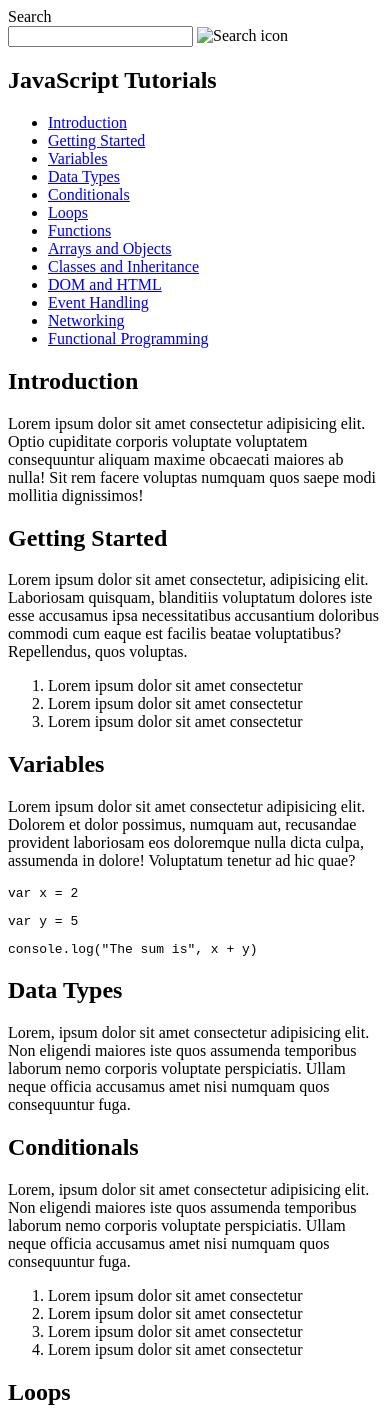
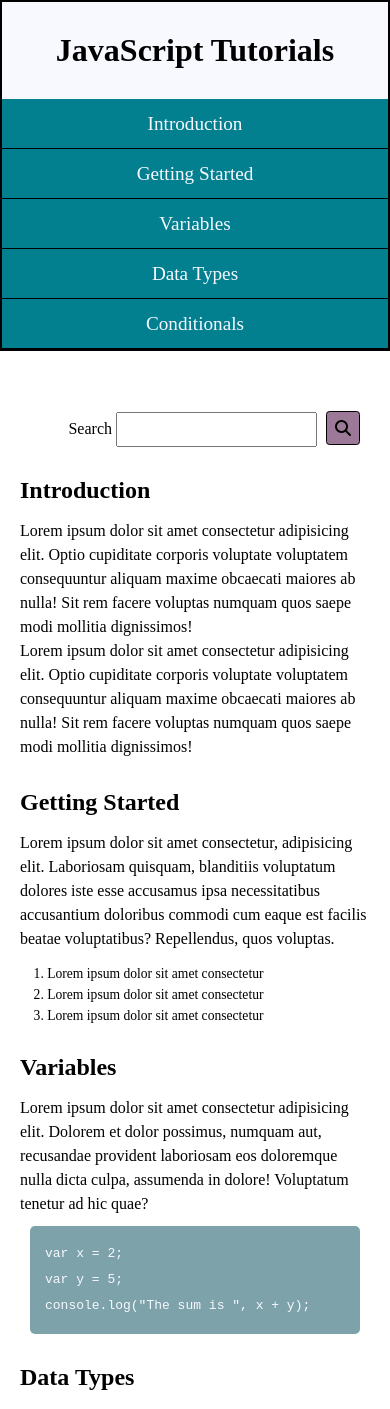
Before and after one commit to EstherOA/turbo-journey, a plain HTML site: page index.html in a window 390 px wide. Shown: the top 1409 px of the page. Drawn offline with Linux system fonts and the light colour scheme.

Commit message:
added all the styles for mobile and desktop

```diff
--- a/index.html
+++ b/index.html
@@ -5,20 +5,13 @@
         <meta charset="UTF-8">
         <meta name="viewport" content="width=device-width, initial-scale=1.0">
         <meta http-equiv="X-UA-Compatible" content="ie=edge">
+        <script src="https://kit.fontawesome.com/7befb7aa64.js" crossorigin="anonymous"></script>
         <link rel="stylesheet" href="/styles.css">
     </head>
     <body>
-        <div class="top-navbar">
-            <label> Search
-                <div id="search-container">
-                    <input type="text" name="search" id="search"/>
-                    <img src="" alt="Search icon" width="50px" height="50px"/>
-                </div>
-            </label>
-        </div>
         <nav id="navbar">
             <header>
-                <h1>JavaScript Tutorials</h1>
+                JavaScript Tutorials
             </header>
             <ul>
                 <li><a href="#Introduction" class="nav-link">Introduction</a></li>
@@ -37,16 +30,25 @@
             </ul>
         </nav>
         <main id="main-doc">
+        <div class="top-navbar">
+            <label for="search"> Search
+                    <input type="text" name="search" id="search"/>
+                    <i class="fa-solid fa-magnifying-glass"></i>
+                </div>
+            </label>
+        </div>
             <section class="main-section" id="Introduction">
                 <header>
-                    <h2>Introduction</h2>
+                    Introduction
                 </header>
                 <p>Lorem ipsum dolor sit amet consectetur
                     adipisicing elit. Optio cupiditate corporis voluptate voluptatem consequuntur aliquam maxime obcaecati maiores ab nulla! Sit rem facere voluptas numquam quos saepe modi mollitia dignissimos!</p>
-            </section>
+                <p>Lorem ipsum dolor sit amet consectetur
+                    adipisicing elit. Optio cupiditate corporis voluptate voluptatem consequuntur aliquam maxime obcaecati maiores ab nulla! Sit rem facere voluptas numquam quos saepe modi mollitia dignissimos!</p>
+                </section>
             <section class="main-section" id="Getting_Started">
                 <header>
-                    <h2>Getting Started</h2>
+                    Getting Started
                 </header>
                 <p>Lorem ipsum dolor sit amet consectetur, adipisicing elit. Laboriosam quisquam, blanditiis voluptatum dolores iste esse accusamus ipsa necessitatibus accusantium doloribus commodi cum eaque est facilis beatae voluptatibus? Repellendus, quos voluptas.</p>
                 <ol>
@@ -57,24 +59,24 @@
             </section>
             <section class="main-section" id="Variables">
                 <header>
-                    <h2>Variables</h2>
+                    Variables
                 </header>
                 <p>Lorem ipsum dolor sit amet consectetur adipisicing elit. Dolorem et dolor possimus, numquam aut, recusandae provident laboriosam eos doloremque nulla dicta culpa, assumenda in dolore! Voluptatum tenetur ad hic quae?</p>
                 <code>
-                    <p>var x = 2</p>
-                    <p>var y = 5</p>
-                    <p>console.log("The sum is", x + y)</p>
+                    var x = 2;<br>
+                    var y = 5;<br>
+                    console.log("The sum is ", x + y);
                 </code>
             </section>
             <section class="main-section" id="Data_Types">
                 <header>
-                    <h2>Data Types</h2>
+                    Data Types
                 </header>
                 <p>Lorem, ipsum dolor sit amet consectetur adipisicing elit. Non eligendi maiores iste quos assumenda temporibus laborum nemo corporis voluptate perspiciatis. Ullam neque officia accusamus amet nisi numquam quos consequuntur fuga.</p>
             </section>
             <section class="main-section" id="Conditionals">
                 <header>
-                    <h2>Conditionals</h2>
+                    Conditionals
                 </header>
                 <p>Lorem, ipsum dolor sit amet consectetur adipisicing elit. Non eligendi maiores iste quos assumenda temporibus laborum nemo corporis voluptate perspiciatis. Ullam neque officia accusamus amet nisi numquam quos consequuntur fuga.</p>
                 <ol>
@@ -86,58 +88,58 @@
             </section>
             <section class="main-section" id="Loops">
                 <header>
-                    <h2>Loops</h2>
+                    Loops
                 </header>
                 <p>Lorem, ipsum dolor sit amet consectetur adipisicing elit. Non eligendi maiores iste quos assumenda temporibus laborum nemo corporis voluptate perspiciatis. Ullam neque officia accusamus amet nisi numquam quos consequuntur fuga.</p>
                 <code>
-                    <p>var x = 2</p>
-                    <p>var y = 5</p>
-                    <p>console.log("The sum is", x + y)</p>
+                    var x = 2;<br>
+                    var y = 5;<br>
+                    console.log("The sum is ", x + y);
                 </code>
             </section>
             <section class="main-section" id="Functions">
                 <header>
-                    <h2>Functions</h2>
+                    Functions
                 </header>
                 <p>Lorem, ipsum dolor sit amet consectetur adipisicing elit. Non eligendi maiores iste quos assumenda temporibus laborum nemo corporis voluptate perspiciatis. Ullam neque officia accusamus amet nisi numquam quos consequuntur fuga.</p>
                 <code>
-                    <p>var x = 2</p>
-                    <p>var y = 5</p>
-                    <p>console.log("The sum is", x + y)</p>
+                    var x = 2;<br>
+                    var y = 5;<br>
+                    console.log("The sum is ", x + y);
                 </code>
             </section>
             <section class="main-section" id="Arrays_and_Objects">
                 <header>
-                    <h2>Arrays and Objects</h2>
+                    Arrays and Objects
                 </header>
                 <p>Lorem, ipsum dolor sit amet consectetur adipisicing elit. Non eligendi maiores iste quos assumenda temporibus laborum nemo corporis voluptate perspiciatis. Ullam neque officia accusamus amet nisi numquam quos consequuntur fuga.</p>
             </section>
             <section class="main-section" id="Classes_and_Inheritance">
                 <header>
-                    <h2>Classes and Inheritance</h2>
+                    Classes and Inheritance
                 </header>
                 <p>Lorem, ipsum dolor sit amet consectetur adipisicing elit. Non eligendi maiores iste quos assumenda temporibus laborum nemo corporis voluptate perspiciatis. Ullam neque officia accusamus amet nisi numquam quos consequuntur fuga.</p>
                 <code>
-                    <p>var x = 2</p>
-                    <p>var y = 5</p>
-                    <p>console.log("The sum is", x + y)</p>
+                    var x = 2;<br>
+                    var y = 5;<br>
+                    console.log("The sum is ", x + y);
                 </code>
             </section>
             <section class="main-section" id="DOM_and_HTML">
                 <header>
-                    <h2>DOM and HTML</h2>
+                    DOM and HTML
                 </header>
                 <p>Lorem, ipsum dolor sit amet consectetur adipisicing elit. Non eligendi maiores iste quos assumenda temporibus laborum nemo corporis voluptate perspiciatis. Ullam neque officia accusamus amet nisi numquam quos consequuntur fuga.</p>
             </section>
             <section class="main-section" id="Event_Handling">
                 <header>
-                    <h2>Event Handling</h2>
+                    Event Handling
                 </header>
                 <p>Lorem, ipsum dolor sit amet consectetur adipisicing elit. Non eligendi maiores iste quos assumenda temporibus laborum nemo corporis voluptate perspiciatis. Ullam neque officia accusamus amet nisi numquam quos consequuntur fuga.</p>
             </section>
             <section class="main-section" id="Networking">
                 <header>
-                    <h2>Networking</h2>
+                    Networking
                 </header>
                 <p>Lorem, ipsum dolor sit amet consectetur adipisicing elit. Non eligendi maiores iste quos assumenda temporibus laborum nemo corporis voluptate perspiciatis. Ullam neque officia accusamus amet nisi numquam quos consequuntur fuga.</p>
                 <ol>
@@ -147,22 +149,25 @@
             </section>
             <section class="main-section" id="Functional_Programming">
                 <header>
-                    <h2>Functional Programming</h2>
+                    Functional Programming
                 </header>
                 <p>Lorem, ipsum dolor sit amet consectetur adipisicing elit. Non eligendi maiores iste quos assumenda temporibus laborum nemo corporis voluptate perspiciatis. Ullam neque officia accusamus amet nisi numquam quos consequuntur fuga.</p>
                 <code>
-                    <p>var x = 2</p>
-                    <p>var y = 5</p>
-                    <p>console.log("The sum is", x + y)</p>
+                    var x = 2;<br>
+                    var y = 5;<br>
+                    console.log("The sum is ", x + y);
                 </code>
             </section>
-            <div>
-                <a href="#">Previous</a>
-                <a href="#">Next</a>
+            <div id="bottom-pagenav">
+                <span>&lt;&nbsp;<a href="#">Previous</a></span>
+            <span><a href="#">Next</a>&nbsp;&gt;</span>
             </div>
         </main>
         <footer>
+            <div id="logo-container">
 
+            </div>
+            <p>&copy; Copyright 2022 seren.dipite</p>
         </footer>
     </body>
 </html>
--- a/styles.css
+++ b/styles.css
@@ -0,0 +1,149 @@
+* {
+    box-sizing: border-box;
+    margin: 0;
+    padding: 0;
+}
+
+.top-navbar {
+    padding: 30px 10px;
+    display: flex;
+    flex-direction: row;
+    align-items: center;
+    justify-content: flex-end;
+}
+
+.top-navbar i {
+    border: 1px solid black;
+    background-color: #9C7A97;
+    padding: 8px;
+    border-radius: 10%;
+    margin-left: 5px;
+}
+
+.top-navbar input {
+    height: 35px;
+    padding: 5px 10px;
+    text-decoration: none;
+}
+
+#navbar header {
+    padding: 30px 0;
+    font-weight: bold;
+    background-color: ghostwhite;
+    font-size: 2em;
+}
+
+#navbar {
+    text-align: center;
+    height: 100%;
+    background-color: #028090;
+    border: 2px solid black;
+}
+
+#navbar ul {
+    max-height: 250px;
+    overflow: scroll;
+}
+
+#navbar li {
+    height: 50px;
+    display: flex;
+    justify-content: center;
+    align-items: center;
+    border-bottom: 1px solid black;
+}
+
+#navbar a {
+    text-decoration: none;
+    font-size: 1.2em;
+    color: ghostwhite;
+    padding: 10px 20px;
+}
+
+#navbar li:hover  {
+    background-color: black;
+    cursor: pointer;
+}
+
+#main-doc {
+    padding: 30px 20px;
+}
+
+.main-section {
+    margin-bottom: 30px;
+}
+
+.main-section header{
+    margin-bottom: 15px;
+    font-weight: bold;
+    font-size: 1.5em;
+}
+
+.main-section p {
+    line-height: 1.5;
+}
+.main-section ol{
+    margin-top: 15px;
+    margin-left: 2em;
+    font-size: 0.85em;
+}
+
+.main-section li {
+    margin-bottom: 5px;
+}
+
+code {
+    background-color: #7EA2AA;
+    color: ghostwhite;
+    line-height: 2;
+    padding: 15px;
+    border-radius: 5px;
+    margin: 10px;
+    word-wrap: normal;
+    word-break: normal;
+    display: block;
+}
+
+#bottom-pagenav {
+    display: flex;
+    flex-direction: row;
+    justify-content: space-between;
+}
+
+footer {
+    padding: 20px 0;
+    text-align: center;
+    background-color: #303633;
+    color: ghostwhite;
+}
+
+@media (min-width: 820px) {
+
+    #navbar header{
+        margin-bottom: 70px;
+    }
+
+    #navbar {
+        left: 0;
+        top: 0;
+        width: 30%;
+        position: fixed;
+        height: 88%;
+    }
+
+    #navbar ul {
+        max-height: 68%;
+    }
+
+    #main-doc {
+        width: 70%;
+        position: absolute;
+        right: 0;
+    }
+
+    footer {
+        position: fixed;
+        bottom: 0;
+        width: 100%;
+    }
+}
```
